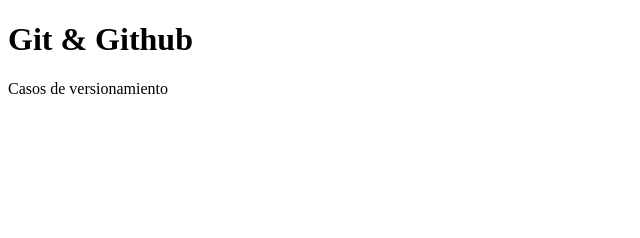
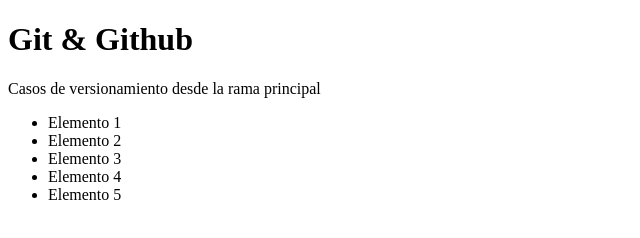
Before and after one commit to HugoAndres89/ubits-git, a plain HTML site: page index.html in a window 1280 px wide. Shown: the whole page, without its empty margins (0-640 px from the left). Drawn offline with Linux system fonts and the light colour scheme.

Commit message:
Agregando style.css al index-html

```diff
--- a/index.html
+++ b/index.html
@@ -4,9 +4,17 @@
     <meta charset="UTF-8">
     <meta name="viewport" content="width=device-width, initial-scale=1.0">
     <title>Curso Git</title>
+    <linl rel="styleheet" href="style.css">
 </head>
 <body>
     <h1>Git & Github</h1>
-    <p>Casos de versionamiento</p>
+    <p>Casos de versionamiento desde la rama principal</p>
+    <ul>
+        <li>Elemento 1</li>
+        <li>Elemento 2</li>
+        <li>Elemento 3</li>
+        <li>Elemento 4</li>
+        <li>Elemento 5</li>
+    </ul>
 </body>
 </html>
--- /dev/null
+++ b/style.css
@@ -0,0 +1,4 @@
+html {
+ background-color: black;
+ color: white;
+}
```
